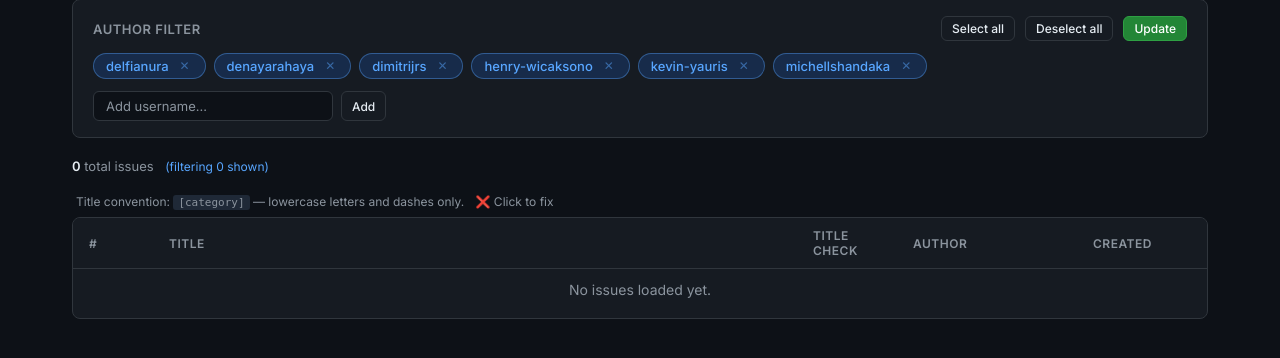
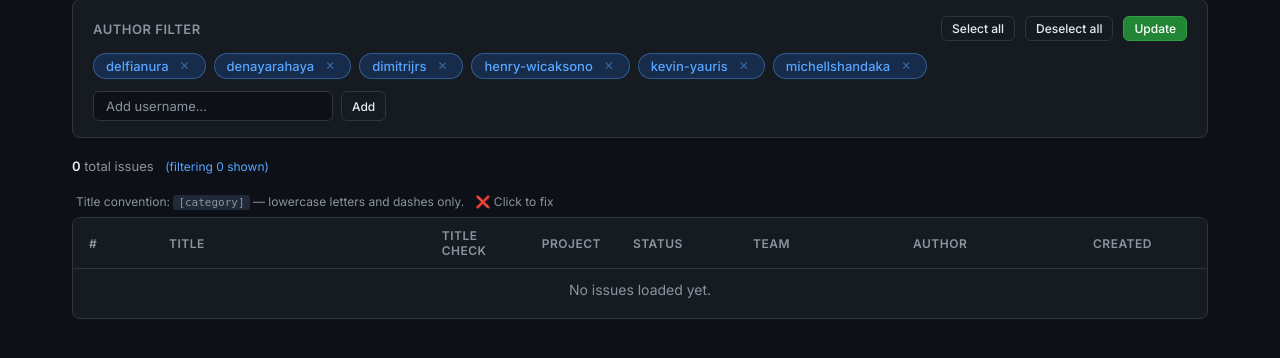
Before and after one commit to henry-wicaksono/gl-sdk-backlog-manager, a Flask app: page / in a window 1280 px wide. Shown: the part 114-472 px from the top of the page. Run offline with Flask 3, Linux system fonts and the light colour scheme; data that the repository does not hold is empty.

Commit message:
Add Project, Status, Team columns with GraphQL-powered project-board integration

```diff
--- a/app.py
+++ b/app.py
@@ -2,6 +2,7 @@ import json
 import os
 import re
 import subprocess
+import time
 from datetime import datetime
 
 import requests
@@ -21,6 +22,9 @@ DEFAULT_AUTHORS = [
 ]
 
 GITHUB_REPO = "GDP-ADMIN/gl-sdk"
+GITHUB_ORG = "GDP-ADMIN"
+GITHUB_PROJECT_NUMBER = 69
+GITHUB_GRAPHQL = "https://api.github.com/graphql"
 
 
 def _get_github_token() -> str | None:
@@ -32,6 +36,153 @@ def _get_github_token() -> str | None:
         return subprocess.check_output(["gh", "auth", "token"], text=True).strip()
     except (FileNotFoundError, subprocess.CalledProcessError):
         return None
+
+
+def _graphql_headers():
+    headers = {
+        "Content-Type": "application/json",
+        "User-Agent": "gl-sdk-backlog-manager",
+    }
+    token = _get_github_token()
+    if token:
+        headers["Authorization"] = f"bearer {token}"
+    return headers
+
+
+def _graphql(query, variables=None):
+    """Execute a GitHub GraphQL query and return the full response."""
+    resp = requests.post(
+        GITHUB_GRAPHQL,
+        headers=_graphql_headers(),
+        json={"query": query, "variables": variables or {}},
+        timeout=30,
+    )
+    if resp.status_code != 200:
+        raise RuntimeError(f"GraphQL API error (HTTP {resp.status_code}): {resp.text[:200]}")
+    data = resp.json()
+    if "errors" in data:
+        raise RuntimeError(f"GraphQL errors: {data['errors']}")
+    return data
+
+
+def _get_project_metadata():
+    """Fetch the project's node ID and field definitions."""
+    query = """
+    query($org: String!, $projectNumber: Int!) {
+      organization(login: $org) {
+        projectV2(number: $projectNumber) {
+          id
+          fields(first: 20) {
+            nodes {
+              __typename
+              ... on ProjectV2Field { id name }
+              ... on ProjectV2SingleSelectField { id name }
+              ... on ProjectV2IterationField { id name }
+            }
+          }
+        }
+      }
+    }
+    """
+    result = _graphql(query, {"org": GITHUB_ORG, "projectNumber": GITHUB_PROJECT_NUMBER})
+    return result.get("data", {}).get("organization", {}).get("projectV2")
+
+
+_project_cache = {"items": None, "timestamp": 0}
+
+
+def _get_project_items(project_id):
+    """Return dict[issue_number] -> {status: str, team: str}.
+
+    Only fetches items belonging to GITHUB_REPO.  Caches for 5 minutes.
+    """
+    now = time.time()
+    if _project_cache["items"] is not None and now - _project_cache["timestamp"] < 300:
+        return _project_cache["items"]
+
+    items = {}
+    cursor = None
+    page_count = 0
+    MAX_PAGES = 20
+
+    query = """
+    query($projectId: ID!, $cursor: String) {
+      node(id: $projectId) {
+        ... on ProjectV2 {
+          items(first: 100, after: $cursor) {
+            pageInfo { hasNextPage endCursor }
+            nodes {
+              content {
+                __typename
+                ... on Issue {
+                  number
+                  repository { nameWithOwner }
+                }
+              }
+              fieldValues(first: 20) {
+                nodes {
+                  __typename
+                  ... on ProjectV2ItemFieldSingleSelectValue {
+                    field { ... on ProjectV2SingleSelectField { name } }
+                    name
+                  }
+                }
+              }
+            }
+          }
+        }
+      }
+    }
+    """
+
+    while page_count < MAX_PAGES:
+        page_count += 1
+        result = _graphql(query, {"projectId": project_id, "cursor": cursor})
+        page = result["data"]["node"]["items"]
+
+        for node in page.get("nodes", []):
+            if not node or not node.get("content"):
+                continue
+            # Only keep issues from our target repo
+            repo = (node["content"].get("repository") or {}).get("nameWithOwner", "")
+            if repo != GITHUB_REPO:
+                continue
+
+            issue_number = node["content"]["number"]
+            info = {"status": "", "team": ""}
+
+            for fv in (node.get("fieldValues") or {}).get("nodes", []):
+                if not fv or fv["__typename"] != "ProjectV2ItemFieldSingleSelectValue":
+                    continue
+                field_name = (fv.get("field") or {}).get("name", "")
+                val = fv.get("name", "")
+                if field_name == "Status":
+                    info["status"] = val
+                elif field_name == "Team":
+                    info["team"] = val
+
+            items[issue_number] = info
+
+        pag = page.get("pageInfo", {})
+        if not pag.get("hasNextPage"):
+            break
+        cursor = pag.get("endCursor")
+
+    _project_cache["items"] = items
+    _project_cache["timestamp"] = now
+    return items
+
+
+def _fetch_project_data():
+    """High-level helper: returns (project_items_dict, error_string_or_None)."""
+    try:
+        project = _get_project_metadata()
+        if not project:
+            return {}, "Project not found"
+        return _get_project_items(project["id"]), None
+    except Exception as e:
+        app.logger.warning("Failed to fetch project data: %s", e)
+        return {}, str(e)
 
 
 def load_authors():
@@ -70,7 +221,7 @@ def get_issues():
     all_raw = []
 
     while url:
-        resp = requests.get(url, headers=headers, params=params if "?" not in url else None)
+        resp = requests.get(url, headers=headers, params=params if "?" not in url else None, timeout=30)
         resp.raise_for_status()
         all_raw.extend(resp.json())
 
@@ -94,14 +245,27 @@ def get_issues():
                 "author": issue["user"]["login"],
                 "author_avatar": issue["user"]["avatar_url"],
                 "html_url": issue["html_url"],
+                "node_id": issue["node_id"],
                 "labels": [
                     {"name": l["name"], "color": l["color"]} for l in issue["labels"]
                 ],
                 "comments": issue["comments"],
                 "state": issue["state"],
                 "title_check": bool(title_pattern.match(issue["title"])),
+                "in_project": False,
+                "project_status": "",
+                "project_team": "",
             }
         )
+
+    # Enrich with project-board data
+    project_items, _ = _fetch_project_data()
+    for issue_data in result:
+        pinfo = project_items.get(issue_data["number"])
+        if pinfo:
+            issue_data["in_project"] = True
+            issue_data["project_status"] = pinfo.get("status", "")
+            issue_data["project_team"] = pinfo.get("team", "")
 
     if selected_authors:
         result = [i for i in result if i["author"] in selected_authors]
@@ -139,6 +303,7 @@ def update_issue_title(number):
         f"https://api.github.com/repos/{GITHUB_REPO}/issues/{number}",
         headers=headers,
         json={"title": new_title},
+        timeout=30,
     )
     if not resp.ok:
         msg = resp.json().get("message", "GitHub API error")
@@ -147,5 +312,32 @@ def update_issue_title(number):
     return jsonify({"status": "ok", "title": new_title})
 
 
+@app.route("/api/issues/<int:number>/add-to-project", methods=["POST"])
+def add_issue_to_project(number):
+    data = request.json
+    node_id = data.get("node_id")
+    if not node_id:
+        return jsonify({"error": "node_id is required"}), 400
+
+    # Resolve project ID
+    project = _get_project_metadata()
+    if not project:
+        return jsonify({"error": "Project not found or inaccessible"}), 404
+
+    mutation = """
+    mutation($projectId: ID!, $contentId: ID!) {
+      addProjectV2ItemById(input: {projectId: $projectId, contentId: $contentId}) {
+        item { id }
+      }
+    }
+    """
+    try:
+        _graphql(mutation, {"projectId": project["id"], "contentId": node_id})
+    except RuntimeError as e:
+        return jsonify({"error": str(e)}), 500
+
+    return jsonify({"status": "ok"})
+
+
 if __name__ == "__main__":
     app.run(port=5050, debug=True)
--- a/templates/index.html
+++ b/templates/index.html
@@ -313,6 +313,26 @@
 
     .col-num { width: 80px; }
     .col-check { width: 100px; text-align: center; }
+    .col-project { width: 70px; text-align: center; }
+    .col-status { width: 120px; }
+    .col-team { width: 160px; }
+    .project-add {
+      cursor: pointer;
+      display: inline-flex;
+      align-items: center;
+      justify-content: center;
+      width: 28px;
+      height: 28px;
+      border-radius: 50%;
+      transition: background .15s, transform .15s;
+      font-size: 16px;
+      line-height: 1;
+    }
+    .project-add:hover {
+      background: rgba(88, 166, 255, 0.15);
+      transform: scale(1.15);
+    }
+    .project-add:active { transform: scale(.95); }
     .title-fix {
       cursor: pointer;
       display: inline-flex;
@@ -391,7 +411,7 @@
     @media (max-width: 768px) {
       .container { padding: 16px; }
       .header { flex-direction: column; align-items: flex-start; gap: 12px; }
-      .col-author, .col-date { display: none; }
+      .col-author, .col-date, .col-status, .col-team { display: none; }
     }
   </style>
 </head>
@@ -443,13 +463,16 @@
             <th class="col-num">#</th>
             <th>Title</th>
             <th class="col-check">Title Check</th>
+            <th class="col-project">Project</th>
+            <th class="col-status">Status</th>
+            <th class="col-team">Team</th>
             <th class="col-author">Author</th>
             <th class="col-date">Created</th>
           </tr>
         </thead>
         <tbody id="issueBody">
           <tr>
-            <td colspan="5" class="no-issues">
+            <td colspan="8" class="no-issues">
               <p>Loading issues...</p>
             </td>
           </tr>
@@ -606,7 +629,7 @@
       const pageItems = filtered.slice(start, start + PER_PAGE);
 
       if (totalFiltered === 0) {
-        tbody.innerHTML = `<tr><td colspan="5" class="no-issues"><p>${totalAll === 0 ? 'No issues loaded yet.' : 'No issues match the current filter.'}</p></td></tr>`;
+        tbody.innerHTML = `<tr><td colspan="8" class="no-issues"><p>${totalAll === 0 ? 'No issues loaded yet.' : 'No issues match the current filter.'}</p></td></tr>`;
         pagination.classList.add('hidden');
         return;
       }
@@ -618,6 +641,11 @@
           <td style="text-align:center;font-size:16px">
             ${issue.title_check ? '✅' : `<span class="title-fix" onclick="editTitle(${issue.number})" title="Click to fix title">❌</span>`}
           </td>
+          <td style="text-align:center;font-size:16px">
+            ${issue.in_project ? '✅' : `<span class="project-add" data-issue="${issue.number}" data-node-id="${esc(issue.node_id)}" onclick="addToProject(this)">❌</span>`}
+          </td>
+          <td style="font-size:13px;color:var(--text-muted)">${esc(issue.project_status || '')}</td>
+          <td style="font-size:13px;color:var(--text-muted)">${esc(issue.project_team || '')}</td>
           <td class="author-cell">
             <img src="${esc(issue.author_avatar)}" alt="" class="author-avatar" loading="lazy">
             ${esc(issue.author)}
@@ -761,6 +789,33 @@
       renderIssues();
     }
 
+    // --- Add to project board ---
+    async function addToProject(el) {
+      const issueNumber = parseInt(el.dataset.issue);
+      const nodeId = el.dataset.nodeId;
+
+      try {
+        const r = await fetch(`/api/issues/${issueNumber}/add-to-project`, {
+          method: 'POST',
+          headers: { 'Content-Type': 'application/json' },
+          body: JSON.stringify({ node_id: nodeId }),
+        });
+        if (!r.ok) {
+          const err = await r.json().catch(() => ({}));
+          throw new Error(err.error || `HTTP ${r.status}`);
+        }
+
+        // Optimistically mark as in project
+        const issue = allIssues.find(i => i.number === issueNumber);
+        if (issue) {
+          issue.in_project = true;
+        }
+        renderIssues();
+      } catch (err) {
+        alert('Failed to add issue to project: ' + err.message);
+      }
+    }
+
     function esc(s) {
       const d = document.createElement('div');
       d.textContent = s;
```
